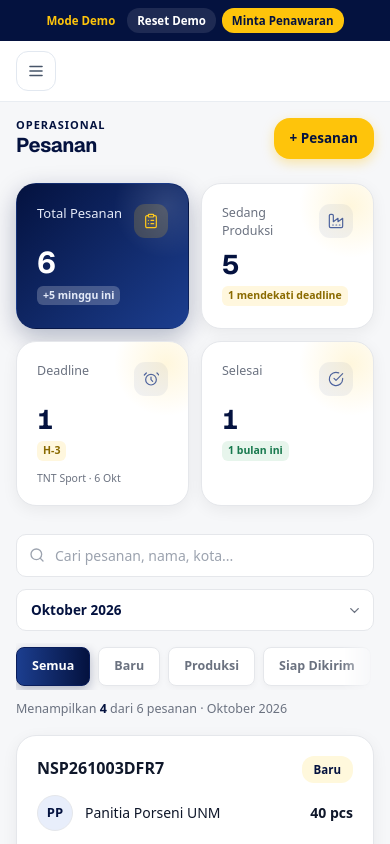
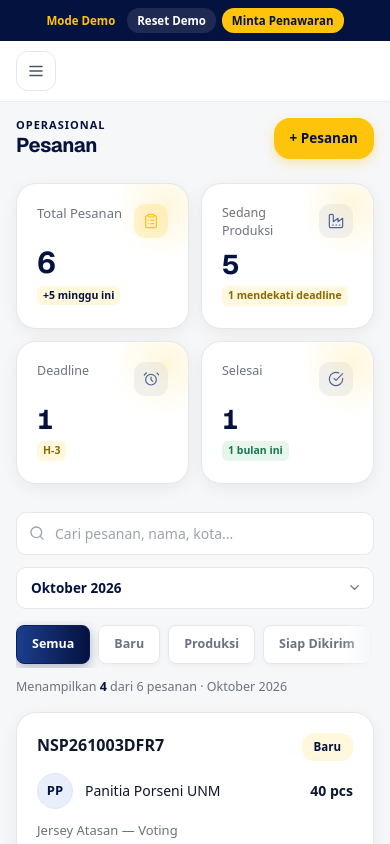
Before and after one commit to ersetdigital-sudo/nexasport, a Next.js app: page /penawaran/demo in a window 390 px wide. Shown: the top 844 px of the page. Built offline with nearby package versions, Linux system fonts and the light colour scheme.

Commit message:
Hapus catatan kartu Deadline dan ubah gaya kartu KPI menjadi putih polos
Co-authored-by: base44-builder[bot] <245833847+base44-builder[bot]@users.noreply.github.com>

```diff
--- a/app/globals.css
+++ b/app/globals.css
@@ -2488,17 +2488,17 @@
 }
 .pas-kpi-hero .pas-kpi-ic { background: rgba(254,196,11,.18); color: #FEC40B; }
 
-/* KPI unggulan — kartu gradient (mockup .kpi.hero) */
+/* KPI unggulan — tanpa gradient: kartu terang sama seperti kartu lain,
+   hanya chip ikonnya yang tetap aksen emas */
 .pas-kpi-hero,
 .pas-kpi-hero:hover {
-  background: var(--pas-grad-135); border-color: transparent; color: #fff;
-  box-shadow: 0 8px 24px rgba(4,18,63,.28);
-}
-.pas-kpi-hero .pas-num { color: #fff; }
-.pas-kpi-hero .pas-kpi-label { color: #E4EAF8; }
-.pas-kpi-hero .pas-kpi-note { color: #E4EAF8; }
-.pas-kpi-hero .pas-delta { background: rgba(255,255,255,.22); color: #E4EAF8; }
-.pas-kpi-hero::before { background: radial-gradient(closest-side, rgba(255,255,255,.12), transparent); }
+  background: var(--pas-surface); border-color: var(--pas-line); color: var(--pas-ink-1);
+}
+.pas-kpi-hero .pas-num { color: var(--pas-ink-1); }
+.pas-kpi-hero .pas-kpi-label { color: var(--pas-muted); }
+.pas-kpi-hero .pas-kpi-note { color: var(--pas-muted); }
+.pas-kpi-hero .pas-delta { background: #FFF8DC; color: #04123F; }
+.pas-kpi-hero::before { background: radial-gradient(closest-side, rgba(254,196,11,.14), transparent); }
 .pas-delta { font-size: 11.5px; font-weight: 600; padding: 2px 7px; border-radius: 6px; }
 /* KPI mobile: badge lebih kecil & jangan patah dua baris */
 @media (max-width: 767px) {
@@ -2782,13 +2782,7 @@ table.pas-tbl tbody tr:hover { background: #F7F9FC; }
     box-shadow: 0 6px 20px rgba(0,0,0,.16);
   }
 
-  /* kartu KPI unggulan tetap gradient di mobile (menang atas .pas-bento-kpi) */
-  .pas-bento-kpi.pas-kpi-hero,
-  .pas-bento-kpi.pas-kpi-hero:hover {
-    background: var(--pas-grad-135);
-    border-color: transparent;
-    box-shadow: 0 8px 24px rgba(4,18,63,.28);
-  }
+  /* kartu KPI unggulan tanpa gradient — tampilan terang sama seperti kartu lain */
 
   .pas-bento-card {
     background: var(--pas-surface);
--- a/app/penawaran/demo/page.tsx
+++ b/app/penawaran/demo/page.tsx
@@ -69,12 +69,6 @@ const initials = (name: string) =>
   name.split(" ").slice(0, 2).map((w) => w[0]).join("").toUpperCase();
 
 const formatDate = (iso: string) => formatNumericDateID(iso) || "-";
-/** Tanggal singkat untuk note KPI: "6 Okt" */
-const shortDate = (iso: string) =>
-  iso
-    ? new Intl.DateTimeFormat("id-ID", { day: "numeric", month: "short" }).format(new Date(`${iso}T00:00:00`))
-    : "-";
-
 /** Nomor pesanan demo — format sama dengan app asli: NSP + YYMMDD (WIB) + 4 acak. */
 const ORDER_CHARSET = "ACDEFGHJKMNPQRSTUVWXYZ23456789";
 const nomorPesananDemo = () =>
@@ -273,11 +267,6 @@ export default function DemoPesanan() {
                 <span className="pas-delta ok mb-0.5">H-{deadlineInfo.diffDays}</span>
               )
             ) : undefined
-          }
-          note={
-            nextDeadlineOrder
-              ? `${nextDeadlineOrder.customer} · ${shortDate(nextDeadlineOrder.deadline)}`
-              : "Belum ada deadline aktif"
           }
         />
         <KpiCard
```
